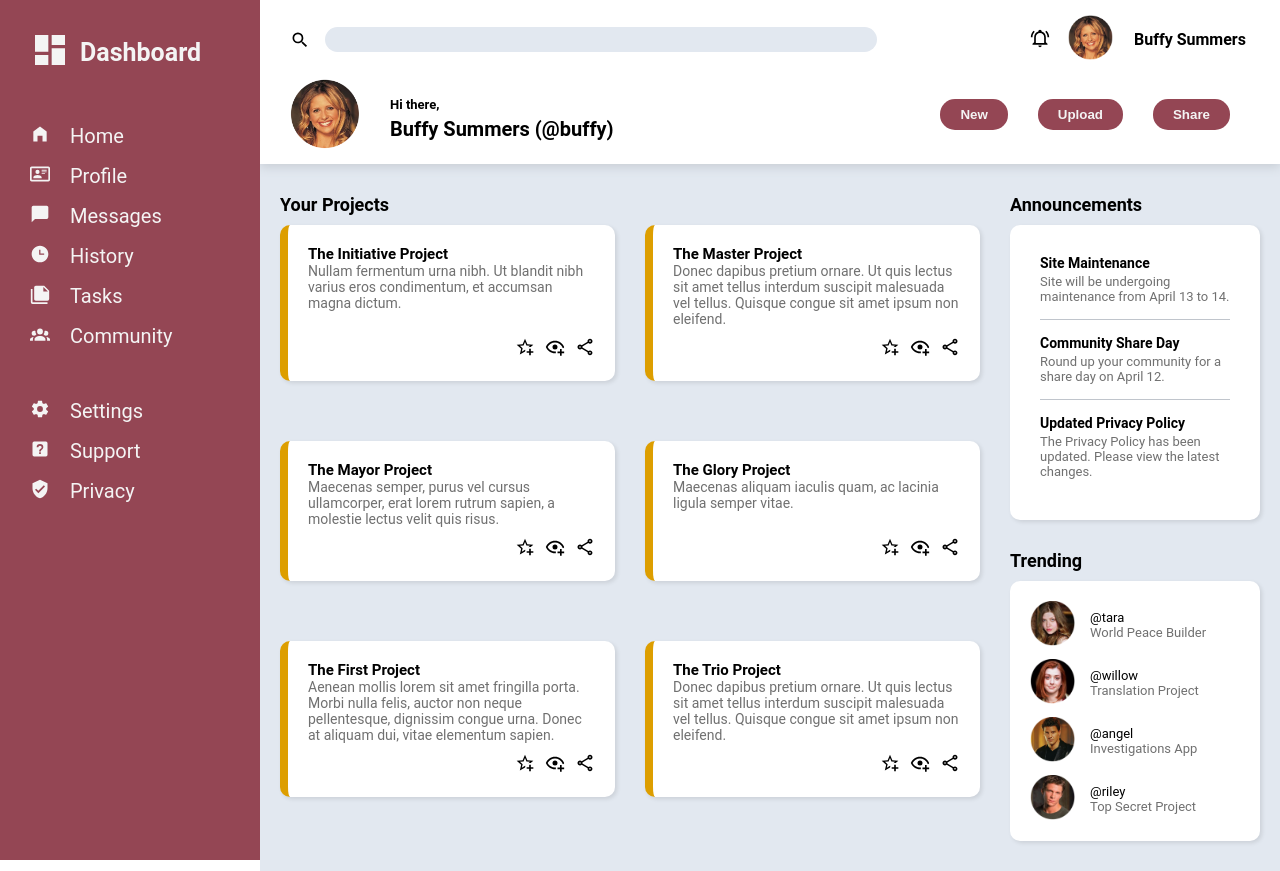
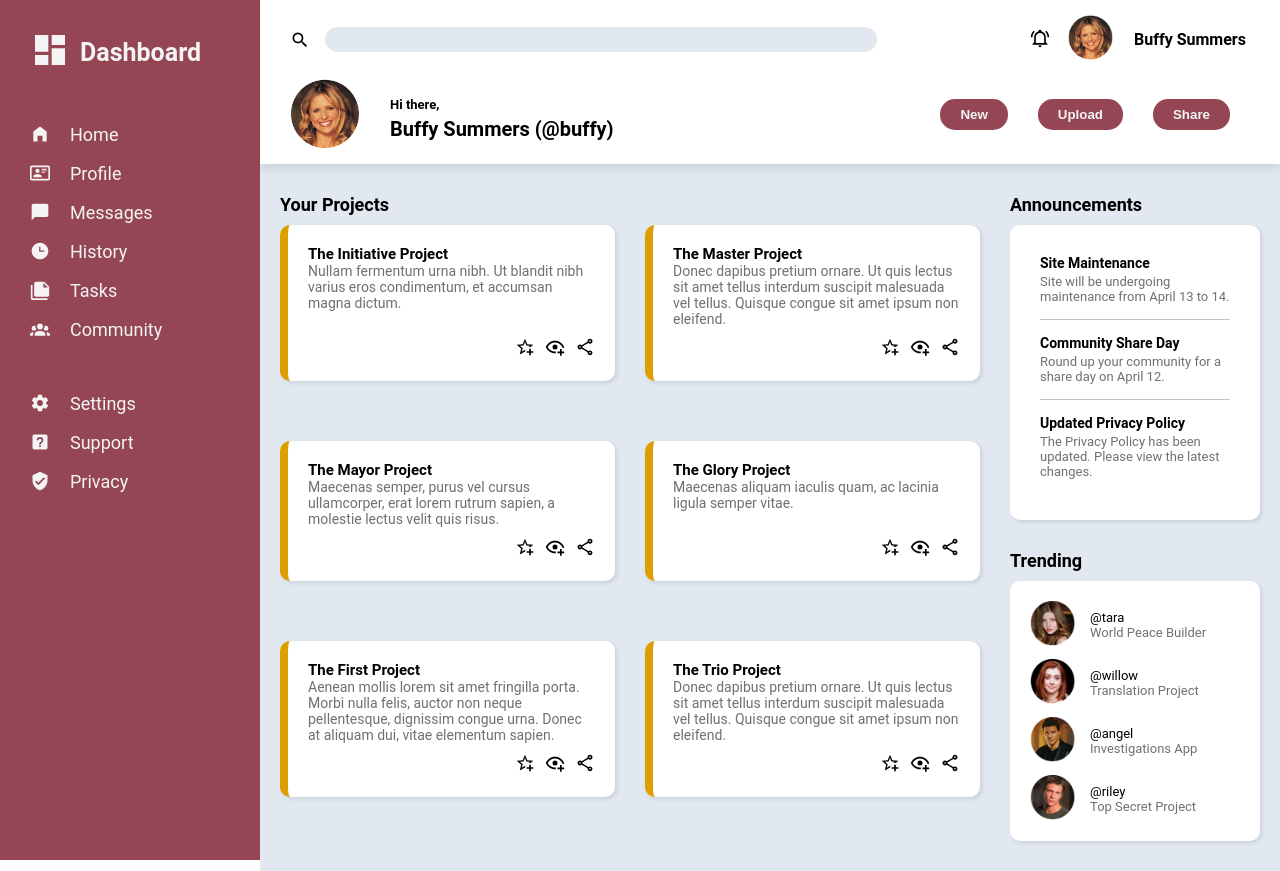
Before and after one commit to kristenmazza/admin-dashboard, a plain HTML site: page index.html in a window 1280 px wide. Drawn offline with Linux system fonts and the light colour scheme.

Commit message:
Update font

```diff
--- a/styles.css
+++ b/styles.css
@@ -1,7 +1,7 @@
 html, body {
     margin: 0;
     padding: 0;
-    font-family: Roboto;
+    font-family: Roboto, Verdana, 'Segoe UI';
     height: 100%;
 }
 
@@ -175,7 +175,7 @@ a:hover {
     display: flex;
     gap: 20px;
     margin: 15px 0px;
-    font-size: 20px;
+    font-size: 18px;
 }
 
 .menu-item a:hover{
```
